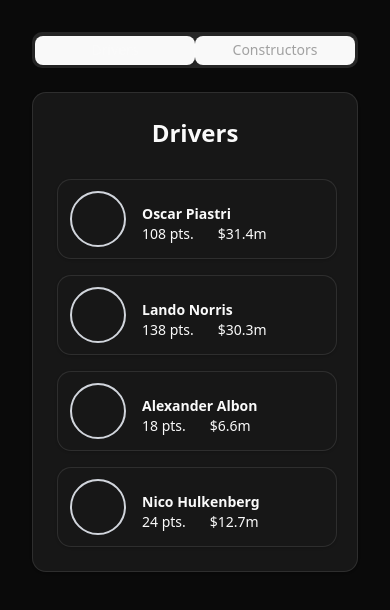
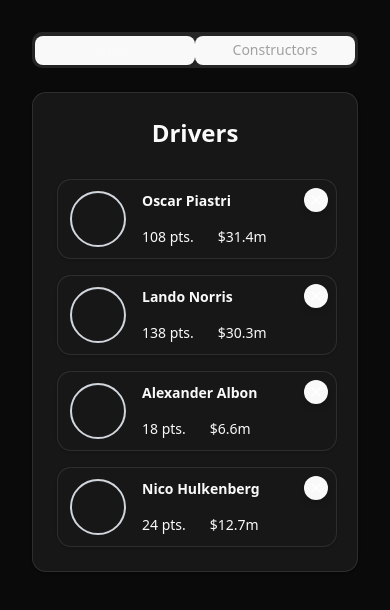
Before and after one commit to emsqrd/f1-companion, a React (Vite) app: page / in a window 390 px wide. Shown: the top 610 px of the page. Built offline with nearby package versions, Linux system fonts and the light colour scheme.

Commit message:
feat: replacing trash can icon with x always displaying for better use on mobile

```diff
--- a/src/App.tsx
+++ b/src/App.tsx
@@ -5,8 +5,6 @@ import { Card, CardContent, CardHeader, CardTitle } from './components/ui/card';
 import { Tabs, TabsContent, TabsList, TabsTrigger } from './components/ui/tabs';
 
 function App() {
-  // const [showTab, setShowTab] = useState('driver');
-
   return (
     <Tabs defaultValue="drivers">
       <TabsList className="w-full">
--- a/src/components/InfoRoleCardContent/InfoRoleCardContent.tsx
+++ b/src/components/InfoRoleCardContent/InfoRoleCardContent.tsx
@@ -1,40 +1,21 @@
 import { formatMillions } from '@/lib/utils';
-import { Trash } from 'lucide-react';
-
-import { Button } from '../ui/button';
 
 interface InfoRoleCardContentProps {
-  role: string;
   name: string;
   points: number;
   price: number;
-  onRemove: () => void;
 }
-export function InfoRoleCardContent({
-  role,
-  name,
-  points,
-  price,
-  onRemove,
-}: InfoRoleCardContentProps) {
+export function InfoRoleCardContent({ name, points, price }: InfoRoleCardContentProps) {
   return (
-    <div className="flex h-full w-full">
+    <div className="flex w-full">
       <span className="aspect-square w-14 self-center rounded-full border-2 border-gray-300"></span>
-      <div className="flex h-full flex-1 flex-col items-start justify-between pl-4">
+      <div className="flex flex-1 flex-col items-start justify-between pl-4">
         <h3 className="text-sm font-bold">{name}</h3>
         <div className="mt-auto flex gap-6">
           <span className="text-sm">{points} pts.</span>
           <span className="text-sm">${formatMillions(price)}m</span>
         </div>
       </div>
-      <Button
-        size="icon"
-        className="ml-auto items-end !bg-transparent text-red-500 opacity-0 transition-opacity group-hover:opacity-100 hover:text-red-700"
-        aria-label={`Remove ${role}`}
-        onClick={onRemove}
-      >
-        <Trash />
-      </Button>
     </div>
   );
 }
--- a/src/components/RoleCard/RoleCard.tsx
+++ b/src/components/RoleCard/RoleCard.tsx
@@ -1,5 +1,8 @@
+import { X } from 'lucide-react';
+
 import { AddRoleCardContent } from '../AddRoleCardContent/AddRoleCardContent';
 import { InfoRoleCardContent } from '../InfoRoleCardContent/InfoRoleCardContent';
+import { Button } from '../ui/button';
 import { Card, CardContent } from '../ui/card';
 
 interface RoleCardProps {
@@ -25,23 +28,26 @@ export function RoleCard({
     if (adding) {
       return <AddRoleCardContent onOpenSheet={onOpenSheet} role={role} />;
     } else {
-      return (
-        <InfoRoleCardContent
-          role={role}
-          name={name}
-          points={points}
-          price={price}
-          onRemove={onRemove}
-        />
-      );
+      return <InfoRoleCardContent name={name} points={points} price={price} />;
     }
   };
 
   return (
-    <Card className="h-20 w-70">
+    <Card className="relative h-20 w-70">
       <CardContent className="group flex h-full items-center justify-between px-3">
         {renderCardContent()}
       </CardContent>
+      {!adding && (
+        <Button
+          size="icon"
+          variant="ghost"
+          className="bg-card absolute top-2 right-2 h-6 w-6 rounded-full text-white shadow-md"
+          aria-label={`Remove ${role}`}
+          onClick={onRemove}
+        >
+          <X className="h-3 w-3" />
+        </Button>
+      )}
     </Card>
   );
 }
```
